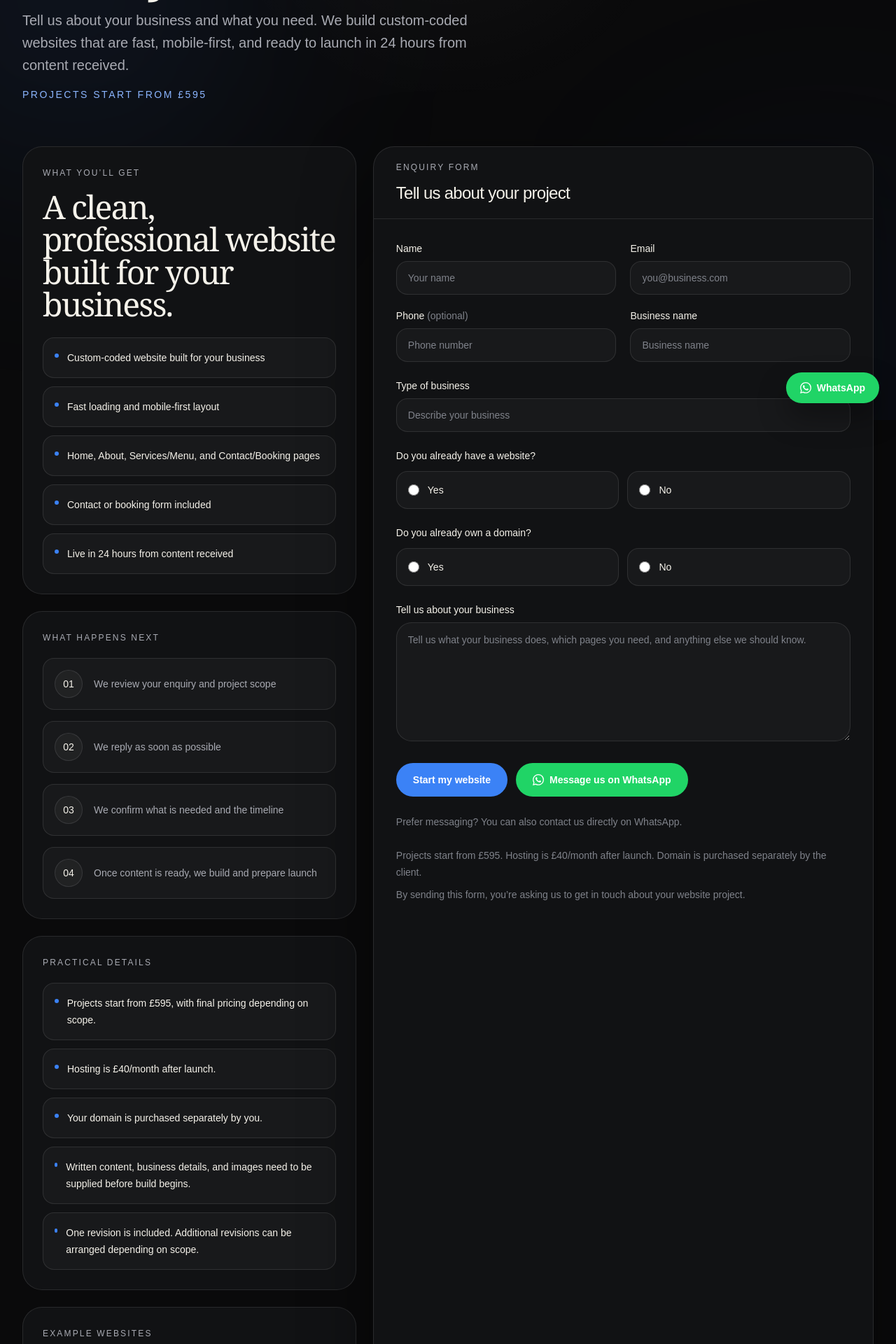
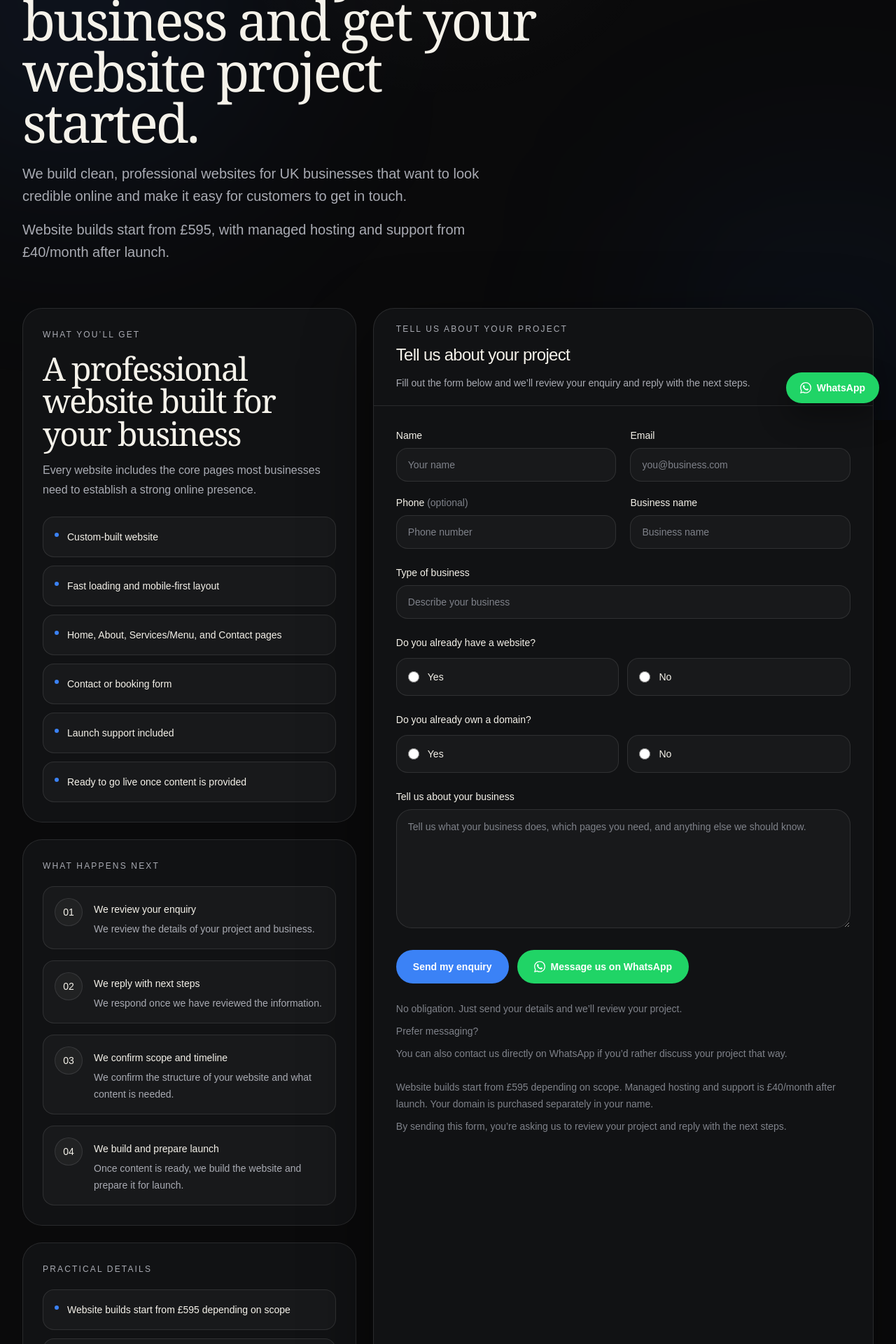
Before and after one commit to cleanwebsitesuk/cleanwebsites, a Next.js app: page /start in a window 1280 px wide. Shown: the part 200-2120 px from the top of the page at 70% size. Built offline with nearby package versions, Linux system fonts and the light colour scheme.

Commit message:
Update page.tsx

```diff
--- a/app/start/page.tsx
+++ b/app/start/page.tsx
@@ -6,18 +6,19 @@ import { FormEvent, useState } from "react";
 const WHATSAPP_LINK = "https://wa.me/message/CIUXDPB67KAAJ1";
 
 const servicePoints = [
-  "Custom-coded website built for your business",
+  "Custom-built website",
   "Fast loading and mobile-first layout",
-  "Home, About, Services/Menu, and Contact/Booking pages",
-  "Contact or booking form included",
-  "Live in 24 hours from content received",
+  "Home, About, Services/Menu, and Contact pages",
+  "Contact or booking form",
+  "Launch support included",
+  "Ready to go live once content is provided",
 ];
 
 const nextSteps = [
-  "We review your enquiry and project scope",
-  "We reply as soon as possible",
-  "We confirm what is needed and the timeline",
-  "Once content is ready, we build and prepare launch",
+  "We review the details of your project and business.",
+  "We respond once we have reviewed the information.",
+  "We confirm the structure of your website and what content is needed.",
+  "Once content is ready, we build the website and prepare it for launch.",
 ];
 
 const demoLinks = [
@@ -83,7 +84,7 @@ export default function StartPage() {
 
       setSubmitMessage({
         type: "success",
-        text: "Thanks — your enquiry has been sent. We’ll review it and reply as soon as possible.",
+        text: "Thanks — your enquiry has been sent. We’ll review your project and reply with the next steps.",
       });
     } catch (error) {
       setSubmitMessage({
@@ -112,21 +113,22 @@ export default function StartPage() {
           <div className="max-w-3xl">
             <div className="inline-flex items-center gap-2 rounded-full border border-white/10 bg-white/[0.03] px-3 py-1.5 text-[12px] uppercase tracking-[0.18em] text-[#A9ABB3]">
               <span className="h-1.5 w-1.5 rounded-full bg-[#3B82F6]" />
-              Start your website
+              Tell us about your project
             </div>
 
             <h1 className="mt-6 font-serif text-[clamp(2.8rem,6vw,5rem)] leading-[0.95] tracking-[-0.04em] text-[#F5F2EA]">
-              Start your website
+              Tell us about your business and get your website project started.
             </h1>
 
             <p className="mt-5 max-w-2xl text-[18px] leading-8 text-[#A9ABB3] sm:text-[20px]">
-              Tell us about your business and what you need. We build
-              custom-coded websites that are fast, mobile-first, and ready to
-              launch in 24 hours from content received.
+              We build clean, professional websites for UK businesses that want
+              to look credible online and make it easy for customers to get in
+              touch.
             </p>
 
-            <p className="mt-4 text-sm uppercase tracking-[0.18em] text-[#8BB5FF]">
-              Projects start from £595
+            <p className="mt-4 max-w-2xl text-[18px] leading-8 text-[#A9ABB3] sm:text-[20px]">
+              Website builds start from £595, with managed hosting and support
+              from £40/month after launch.
             </p>
           </div>
         </section>
@@ -139,8 +141,13 @@ export default function StartPage() {
               </div>
 
               <h2 className="mt-4 font-serif text-[clamp(2rem,4vw,2.9rem)] leading-[1] tracking-[-0.04em] text-[#F5F2EA]">
-                A clean, professional website built for your business.
+                A professional website built for your business
               </h2>
+
+              <p className="mt-4 text-[16px] leading-7 text-[#A9ABB3]">
+                Every website includes the core pages most businesses need to
+                establish a strong online presence.
+              </p>
 
               <div className="mt-6 space-y-3">
                 {servicePoints.map((item) => (
@@ -163,17 +170,27 @@ export default function StartPage() {
               </div>
 
               <div className="mt-5 space-y-4">
-                {nextSteps.map((step, index) => (
+                {[
+                  "We review your enquiry",
+                  "We reply with next steps",
+                  "We confirm scope and timeline",
+                  "We build and prepare launch",
+                ].map((title, index) => (
                   <div
-                    key={step}
+                    key={title}
                     className="flex gap-4 rounded-2xl border border-white/10 bg-white/[0.03] p-4"
                   >
                     <div className="flex h-10 w-10 shrink-0 items-center justify-center rounded-full border border-white/10 bg-white/[0.04] text-sm text-[#F5F2EA]">
                       0{index + 1}
                     </div>
-                    <p className="pt-2 text-sm leading-6 text-[#A9ABB3]">
-                      {step}
-                    </p>
+                    <div>
+                      <p className="pt-1 text-sm font-medium leading-6 text-[#F5F2EA]">
+                        {title}
+                      </p>
+                      <p className="pt-1 text-sm leading-6 text-[#A9ABB3]">
+                        {nextSteps[index]}
+                      </p>
+                    </div>
                   </div>
                 ))}
               </div>
@@ -186,11 +203,11 @@ export default function StartPage() {
 
               <div className="mt-5 space-y-3">
                 {[
-                  "Projects start from £595, with final pricing depending on scope.",
-                  "Hosting is £40/month after launch.",
-                  "Your domain is purchased separately by you.",
-                  "Written content, business details, and images need to be supplied before build begins.",
-                  "One revision is included. Additional revisions can be arranged depending on scope.",
+                  "Website builds start from £595 depending on scope",
+                  "Managed hosting and support is £40/month after launch",
+                  "Your domain is purchased separately in your name",
+                  "Content and images must be supplied before build begins",
+                  "One revision is included",
                 ].map((item) => (
                   <div
                     key={item}
@@ -207,8 +224,17 @@ export default function StartPage() {
 
             <div className="rounded-[28px] border border-white/10 bg-[#111214] p-6 sm:p-7">
               <div className="text-[12px] uppercase tracking-[0.18em] text-[#A9ABB3]">
-                Example websites
+                Want to see examples first?
               </div>
+
+              <h2 className="mt-4 font-serif text-[clamp(1.8rem,4vw,2.6rem)] leading-[1] tracking-[-0.04em] text-[#F5F2EA]">
+                Want to see examples first?
+              </h2>
+
+              <p className="mt-4 text-[16px] leading-7 text-[#A9ABB3]">
+                You can explore demo websites to see example layouts and styles
+                before sending an enquiry.
+              </p>
 
               <div className="mt-5 space-y-3">
                 {demoLinks.map((demo) => (
@@ -230,11 +256,15 @@ export default function StartPage() {
           <div className="rounded-[30px] border border-white/10 bg-[#111214] shadow-[0_30px_100px_rgba(0,0,0,0.45)]">
             <div className="border-b border-white/10 px-6 py-5 sm:px-8">
               <div className="text-[12px] uppercase tracking-[0.18em] text-[#A9ABB3]">
-                Enquiry form
+                Tell us about your project
               </div>
               <h2 className="mt-3 text-2xl tracking-[-0.03em] text-[#F5F2EA]">
                 Tell us about your project
               </h2>
+              <p className="mt-3 max-w-2xl text-sm leading-6 text-[#A9ABB3]">
+                Fill out the form below and we’ll review your enquiry and reply
+                with the next steps.
+              </p>
             </div>
 
             <form
@@ -420,7 +450,7 @@ export default function StartPage() {
                   disabled={isSubmitting}
                   className="inline-flex h-12 w-full items-center justify-center rounded-full bg-[#3B82F6] px-6 text-sm font-semibold text-white transition duration-300 hover:-translate-y-0.5 hover:brightness-110 disabled:cursor-not-allowed disabled:opacity-70 sm:w-auto"
                 >
-                  {isSubmitting ? "Sending..." : "Start my website"}
+                  {isSubmitting ? "Sending..." : "Send my enquiry"}
                 </button>
 
                 <a
@@ -434,9 +464,19 @@ export default function StartPage() {
                 </a>
               </div>
 
-              <p className="text-sm leading-6 text-[#7F828A]">
-                Prefer messaging? You can also contact us directly on WhatsApp.
-              </p>
+              <div className="space-y-2">
+                <p className="text-sm leading-6 text-[#7F828A]">
+                  No obligation. Just send your details and we’ll review your
+                  project.
+                </p>
+                <p className="text-sm leading-6 text-[#7F828A]">
+                  Prefer messaging?
+                </p>
+                <p className="text-sm leading-6 text-[#7F828A]">
+                  You can also contact us directly on WhatsApp if you’d rather
+                  discuss your project that way.
+                </p>
+              </div>
 
               {submitMessage.type && (
                 <p
@@ -453,12 +493,13 @@ export default function StartPage() {
 
               <div className="space-y-2 text-sm leading-6 text-[#7F828A]">
                 <p>
-                  Projects start from £595. Hosting is £40/month after launch.
-                  Domain is purchased separately by the client.
+                  Website builds start from £595 depending on scope. Managed
+                  hosting and support is £40/month after launch. Your domain is
+                  purchased separately in your name.
                 </p>
                 <p>
-                  By sending this form, you’re asking us to get in touch about
-                  your website project.
+                  By sending this form, you’re asking us to review your project
+                  and reply with the next steps.
                 </p>
               </div>
             </form>
@@ -468,14 +509,14 @@ export default function StartPage() {
         <section className="mx-auto w-full max-w-7xl px-5 pb-20 sm:px-6 lg:px-8">
           <div className="rounded-[32px] border border-white/10 bg-[#111214] px-6 py-10 text-center sm:px-10">
             <div className="text-[12px] uppercase tracking-[0.18em] text-[#A9ABB3]">
-              Need to see more first?
+              Want to see examples first?
             </div>
             <h2 className="mt-4 font-serif text-[clamp(2rem,4vw,3.4rem)] leading-[1] tracking-[-0.04em] text-[#F5F2EA]">
-              View our demo websites
+              Want to see examples first?
             </h2>
             <p className="mx-auto mt-4 max-w-2xl text-[17px] leading-8 text-[#A9ABB3]">
-              Explore example designs and get a feel for the style before you
-              enquire.
+              You can explore demo websites to see example layouts and styles
+              before sending an enquiry.
             </p>
 
             <div className="mt-8 flex flex-col items-center justify-center gap-3 sm:flex-row">
@@ -483,7 +524,7 @@ export default function StartPage() {
                 href="/demos"
                 className="inline-flex h-12 items-center justify-center rounded-full border border-white/10 bg-white/[0.03] px-6 text-sm font-semibold text-[#F5F2EA] transition duration-300 hover:-translate-y-0.5 hover:border-white/20 hover:bg-white/[0.05]"
               >
-                View demos
+                View demo websites
               </Link>
               <Link
                 href="/"
@@ -500,7 +541,7 @@ export default function StartPage() {
           target="_blank"
           rel="noopener noreferrer"
           aria-label="Message us on WhatsApp"
-         className="fixed bottom-6 right-6 z-50 inline-flex items-center gap-2 rounded-full bg-[#20D466] px-4 py-3 text-sm font-semibold text-white shadow-[0_20px_40px_rgba(0,0,0,0.35)] transition duration-300 hover:-translate-y-0.5 hover:brightness-110 sm:px-5"
+          className="fixed bottom-6 right-6 z-50 inline-flex items-center gap-2 rounded-full bg-[#20D466] px-4 py-3 text-sm font-semibold text-white shadow-[0_20px_40px_rgba(0,0,0,0.35)] transition duration-300 hover:-translate-y-0.5 hover:brightness-110 sm:px-5"
         >
           <WhatsAppIcon />
           WhatsApp
```
